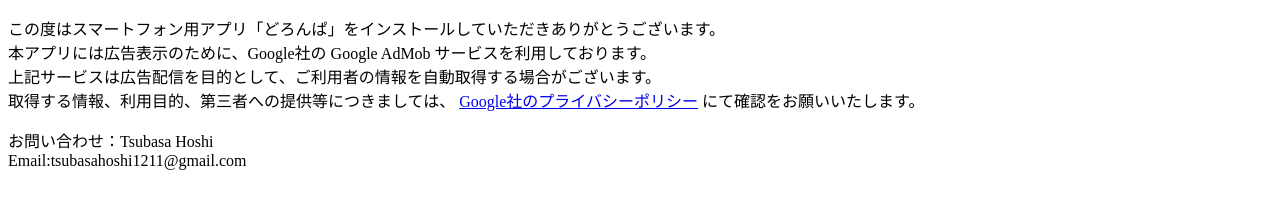
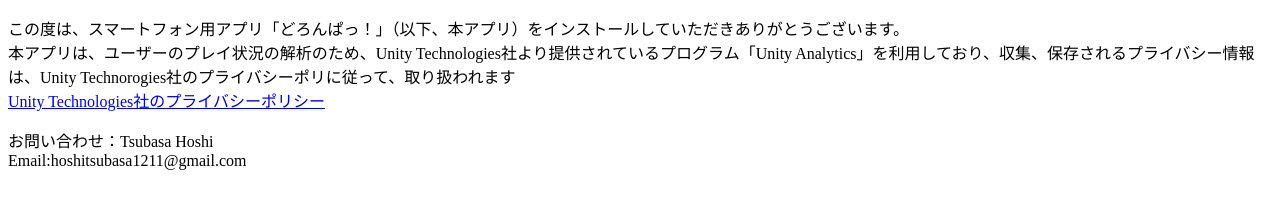
Before and after one commit to TsubasaHoshi/Dronpa-PP, a plain HTML site: page index.html in a window 1280 px wide. Drawn offline with Linux system fonts and the light colour scheme.

Commit message:
Update index.html

```diff
--- a/index.html
+++ b/index.html
@@ -8,18 +8,14 @@
 <body>
   <p>
 
-  <div>この度はスマートフォン用アプリ「どろんぱ」をインストールしていただきありがとうございます。</div>
-  <div>本アプリには広告表示のために、Google社の Google AdMob サービスを利用しております。</div>
-  <div>上記サービスは広告配信を目的として、ご利用者の情報を自動取得する場合がございます。</div>
-  <div>取得する情報、利用目的、第三者への提供等につきましては、 <a href="https://policies.google.com/technologies/ads?hl=ja" target="_blank">Google社のプライバシーポリシー</a> にて確認をお願いいたします。</div>
+  <div>この度は、スマートフォン用アプリ「どろんぱっ！」（以下、本アプリ）をインストールしていただきありがとうございます。</div>
+  <div>本アプリは、ユーザーのプレイ状況の解析のため、Unity Technologies社より提供されているプログラム「Unity Analytics」を利用しており、収集、保存されるプライバシー情報は、Unity Technorogies社のプライバシーポリに従って、取り扱われます</div>
+  <div><a href="https://policies.google.com/technologies/ads?hl=ja" target="_blank">Unity Technologies社のプライバシーポリシー</a></div>
+
   </p>
-
-
-
-
 <p>
 <div>お問い合わせ：Tsubasa Hoshi</div>
-<div>Email:tsubasahoshi1211@gmail.com</div>
+<div>Email:hoshitsubasa1211@gmail.com</div>
 </p>
 
 
```
